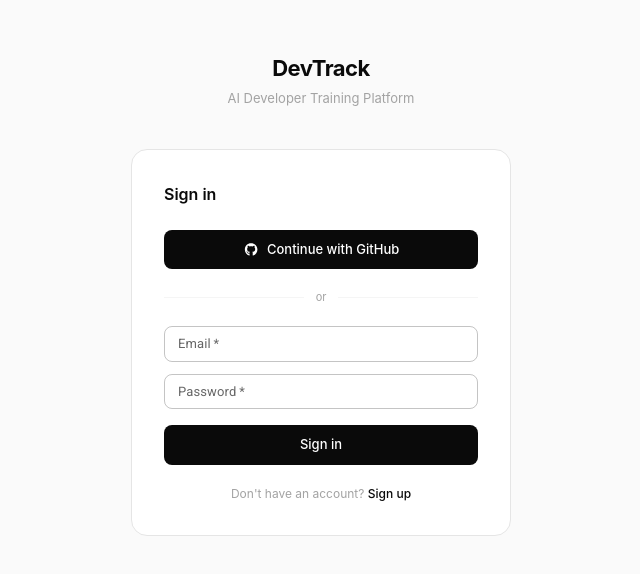
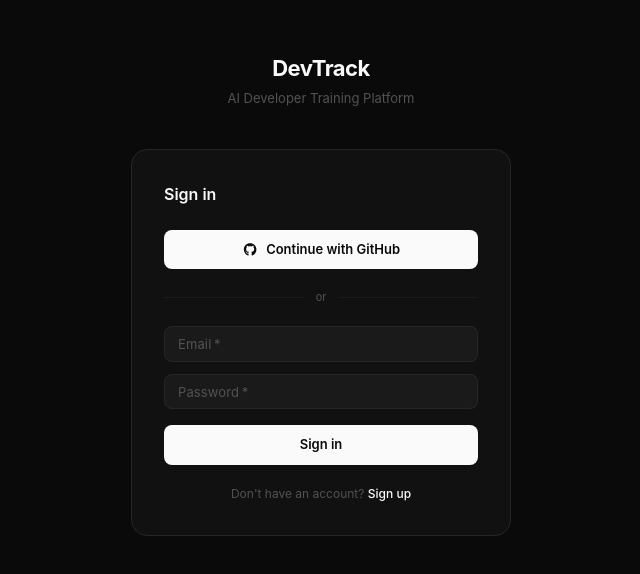
Before and after one commit to harshiltewari2004/AI-developer-training-platform, a React app in the folder frontend/: page /login in a window 1280 px wide. Shown: the part 106-680 px from the top of the page, without its empty margins (319-959 px from the left). Built offline with nearby package versions, Linux system fonts and the light colour scheme; no server answers; the HTML template or start-up script is replaced by a standard one.

Commit message:
UI changed to dark

```diff
--- a/frontend/src/components/Layout.jsx
+++ b/frontend/src/components/Layout.jsx
@@ -5,7 +5,7 @@ export default function Layout({ children }) {
         <div style={{
             display: 'flex',
             minHeight: '100vh',
-            backgroundColor: '#FAFAFA'
+            backgroundColor: '#0A0A0A'
         }}>
             <Sidebar />
             <main style={{
--- a/frontend/src/components/ui/Button.jsx
+++ b/frontend/src/components/ui/Button.jsx
@@ -1,35 +1,30 @@
 import { CircularProgress } from '@mui/material';
 
 export default function Button({
-    children,
-    onClick,
-    variant = 'primary',
-    size = 'md',
-    loading = false,
-    disabled = false,
-    icon,
-    style = {}
+    children, onClick, variant = 'primary',
+    size = 'md', loading = false,
+    disabled = false, icon, style = {}
 }) {
     const sizes = {
-        sm: { padding: '6px 12px', fontSize: 12 },
-        md: { padding: '8px 16px', fontSize: 13 },
-        lg: { padding: '12px 24px', fontSize: 14 },
+        sm: { padding: '6px 12px', fontSize: 11 },
+        md: { padding: '8px 14px', fontSize: 12 },
+        lg: { padding: '11px 20px', fontSize: 13 },
     };
 
     const variants = {
         primary: {
-            backgroundColor: '#0A0A0A',
-            color: '#FFFFFF',
-            border: '1px solid #0A0A0A',
+            backgroundColor: '#FAFAFA',
+            color: '#0A0A0A',
+            border: '1px solid #FAFAFA',
         },
         secondary: {
-            backgroundColor: '#FFFFFF',
-            color: '#0A0A0A',
-            border: '1px solid #E5E5E5',
+            backgroundColor: 'transparent',
+            color: '#A3A3A3',
+            border: '1px solid #262626',
         },
         ghost: {
             backgroundColor: 'transparent',
-            color: '#737373',
+            color: '#525252',
             border: '1px solid transparent',
         }
     };
@@ -46,8 +41,9 @@ export default function Button({
                 fontFamily: 'Inter, sans-serif',
                 fontWeight: 500,
                 cursor: disabled || loading ? 'not-allowed' : 'pointer',
-                opacity: disabled ? 0.5 : 1,
-                transition: 'opacity 0.15s, background-color 0.15s',
+                opacity: disabled ? 0.4 : 1,
+                transition: 'opacity 0.15s, border-color 0.15s',
+                letterSpacing: '-0.1px',
                 ...sizes[size],
                 ...variants[variant],
                 ...style
@@ -55,16 +51,16 @@ export default function Button({
             onMouseEnter={e => {
                 if (!disabled && !loading) {
                     if (variant === 'primary') e.currentTarget.style.opacity = '0.85';
-                    if (variant === 'secondary') e.currentTarget.style.borderColor = '#A3A3A3';
+                    if (variant === 'secondary') e.currentTarget.style.borderColor = '#333333';
                 }
             }}
             onMouseLeave={e => {
                 e.currentTarget.style.opacity = '1';
-                if (variant === 'secondary') e.currentTarget.style.borderColor = '#E5E5E5';
+                if (variant === 'secondary') e.currentTarget.style.borderColor = '#262626';
             }}
         >
             {loading
-                ? <CircularProgress size={12} style={{ color: 'inherit' }} />
+                ? <CircularProgress size={11} style={{ color: 'inherit' }} />
                 : icon
             }
             {children}
--- a/frontend/src/components/ui/Card.jsx
+++ b/frontend/src/components/ui/Card.jsx
@@ -1,34 +1,18 @@
-import React from 'react';
-
-export default function Card({
-    children,
-    padding = 24,
-    style = {},
-    onClick,
-    hoverable = false
-}) {
+export default function Card({ children, padding = 24, style = {}, onClick, hoverable = false }) {
     return (
         <div
             onClick={onClick}
             style={{
-                backgroundColor: '#FFFFFF',
-                border: '1px solid #E5E5E5',
+                backgroundColor: '#111111',
+                border: '1px solid #262626',
                 borderRadius: 12,
                 padding,
-                transition: hoverable ? 'border-color 0.15s, box-shadow 0.15s' : 'none',
+                transition: hoverable ? 'border-color 0.15s' : 'none',
                 cursor: onClick ? 'pointer' : 'default',
                 ...style
             }}
-            onMouseEnter={e => {
-                if (hoverable) {
-                    e.currentTarget.style.borderColor = '#A3A3A3';
-                }
-            }}
-            onMouseLeave={e => {
-                if (hoverable) {
-                    e.currentTarget.style.borderColor = '#E5E5E5';
-                }
-            }}
+            onMouseEnter={e => { if (hoverable) e.currentTarget.style.borderColor = '#333333'; }}
+            onMouseLeave={e => { if (hoverable) e.currentTarget.style.borderColor = '#262626'; }}
         >
             {children}
         </div>
--- a/frontend/src/pages/Login.jsx
+++ b/frontend/src/pages/Login.jsx
@@ -7,10 +7,10 @@ import API from '../api/axios';
 import { useAuth } from '../context/AuthContext';
 
 export default function Login() {
-    const { setUser }      = useAuth();
-    const navigate         = useNavigate();
-    const [form, setForm]  = useState({ email: '', password: '' });
-    const [error, setError]   = useState('');
+    const { setUser }           = useAuth();
+    const navigate              = useNavigate();
+    const [form, setForm]       = useState({ email: '', password: '' });
+    const [error, setError]     = useState('');
     const [loading, setLoading] = useState(false);
 
     const handleChange = (e) => {
@@ -44,7 +44,7 @@ export default function Login() {
     return (
         <div style={{
             minHeight: '100vh',
-            backgroundColor: '#FAFAFA',
+            backgroundColor: '#0A0A0A',
             display: 'flex',
             alignItems: 'center',
             justifyContent: 'center',
@@ -53,33 +53,40 @@ export default function Login() {
         }}>
             <div style={{ width: '100%', maxWidth: 380 }}>
 
-                {/* logo */}
+                {/* Logo */}
                 <div style={{ textAlign: 'center', marginBottom: 40 }}>
                     <h1 style={{
                         fontSize: 22,
                         fontWeight: 700,
-                        color: '#0A0A0A',
-                        letterSpacing: '-0.5px'
+                        color: '#FAFAFA',
+                        letterSpacing: '-0.5px',
+                        fontFamily: 'Inter, sans-serif'
                     }}>
                         DevTrack
                     </h1>
-                    <p style={{ fontSize: 13, color: '#A3A3A3', marginTop: 4 }}>
+                    <p style={{
+                        fontSize: 13,
+                        color: '#525252',
+                        marginTop: 4,
+                        fontFamily: 'Inter, sans-serif'
+                    }}>
                         AI Developer Training Platform
                     </p>
                 </div>
 
-                {/* card */}
+                {/* Card */}
                 <div style={{
-                    backgroundColor: '#FFFFFF',
-                    border: '1px solid #E5E5E5',
+                    backgroundColor: '#111111',
+                    border: '1px solid #262626',
                     borderRadius: 16,
                     padding: 32
                 }}>
                     <h2 style={{
                         fontSize: 16,
                         fontWeight: 600,
-                        color: '#0A0A0A',
-                        marginBottom: 24
+                        color: '#FAFAFA',
+                        marginBottom: 24,
+                        fontFamily: 'Inter, sans-serif'
                     }}>
                         Sign in
                     </h2>
@@ -94,12 +101,12 @@ export default function Login() {
                             justifyContent: 'center',
                             gap: 8,
                             padding: '10px 16px',
-                            backgroundColor: '#0A0A0A',
-                            color: '#FFFFFF',
+                            backgroundColor: '#FAFAFA',
+                            color: '#0A0A0A',
                             border: 'none',
                             borderRadius: 8,
                             fontSize: 13,
-                            fontWeight: 500,
+                            fontWeight: 600,
                             cursor: 'pointer',
                             fontFamily: 'Inter, sans-serif',
                             marginBottom: 20,
@@ -112,25 +119,45 @@ export default function Login() {
                         Continue with GitHub
                     </button>
 
-                    {/* divider */}
+                    {/* Divider */}
                     <div style={{
                         display: 'flex',
                         alignItems: 'center',
                         gap: 12,
                         marginBottom: 20
                     }}>
-                        <div style={{ flex: 1, height: 1, backgroundColor: '#F5F5F5' }} />
-                        <span style={{ fontSize: 11, color: '#A3A3A3' }}>or</span>
-                        <div style={{ flex: 1, height: 1, backgroundColor: '#F5F5F5' }} />
+                        <div style={{ flex: 1, height: 1, backgroundColor: '#1A1A1A' }} />
+                        <span style={{
+                            fontSize: 11,
+                            color: '#525252',
+                            fontFamily: 'Inter, sans-serif'
+                        }}>
+                            or
+                        </span>
+                        <div style={{ flex: 1, height: 1, backgroundColor: '#1A1A1A' }} />
                     </div>
 
                     {error && (
-                        <Alert severity="error" sx={{ mb: 2, fontSize: 12, borderRadius: 2 }}>
+                        <Alert
+                            severity="error"
+                            sx={{
+                                mb: 2,
+                                fontSize: 12,
+                                borderRadius: 2,
+                                backgroundColor: '#1A1A1A !important',
+                                border: '1px solid #262626 !important',
+                                color: '#FAFAFA !important'
+                            }}
+                        >
                             {error}
                         </Alert>
                     )}
 
-                    <form onSubmit={handleSubmit} style={{ display: 'flex', flexDirection: 'column', gap: 12 }}>
+                    {/* Form */}
+                    <form
+                        onSubmit={handleSubmit}
+                        style={{ display: 'flex', flexDirection: 'column', gap: 12 }}
+                    >
                         <TextField
                             fullWidth
                             size="small"
@@ -141,8 +168,21 @@ export default function Login() {
                             onChange={handleChange}
                             required
                             sx={{
-                                '& .MuiOutlinedInput-root': { borderRadius: 2, fontSize: 13 },
-                                '& .MuiInputLabel-root': { fontSize: 13 }
+                                '& .MuiOutlinedInput-root': {
+                                    borderRadius: 2,
+                                    fontSize: 13,
+                                    backgroundColor: '#1A1A1A',
+                                    color: '#FAFAFA',
+                                    fontFamily: 'Inter, sans-serif',
+                                },
+                                '& .MuiOutlinedInput-notchedOutline': {
+                                    borderColor: '#262626',
+                                },
+                                '& .MuiInputLabel-root': {
+                                    fontSize: 13,
+                                    color: '#525252',
+                                    fontFamily: 'Inter, sans-serif',
+                                },
                             }}
                         />
                         <TextField
@@ -155,22 +195,36 @@ export default function Login() {
                             onChange={handleChange}
                             required
                             sx={{
-                                '& .MuiOutlinedInput-root': { borderRadius: 2, fontSize: 13 },
-                                '& .MuiInputLabel-root': { fontSize: 13 }
+                                '& .MuiOutlinedInput-root': {
+                                    borderRadius: 2,
+                                    fontSize: 13,
+                                    backgroundColor: '#1A1A1A',
+                                    color: '#FAFAFA',
+                                    fontFamily: 'Inter, sans-serif',
+                                },
+                                '& .MuiOutlinedInput-notchedOutline': {
+                                    borderColor: '#262626',
+                                },
+                                '& .MuiInputLabel-root': {
+                                    fontSize: 13,
+                                    color: '#525252',
+                                    fontFamily: 'Inter, sans-serif',
+                                },
                             }}
                         />
+
                         <button
                             type="submit"
                             disabled={loading}
                             style={{
                                 width: '100%',
                                 padding: '10px 16px',
-                                backgroundColor: '#0A0A0A',
-                                color: '#FFFFFF',
+                                backgroundColor: '#FAFAFA',
+                                color: '#0A0A0A',
                                 border: 'none',
                                 borderRadius: 8,
                                 fontSize: 13,
-                                fontWeight: 500,
+                                fontWeight: 600,
                                 cursor: loading ? 'not-allowed' : 'pointer',
                                 opacity: loading ? 0.6 : 1,
                                 fontFamily: 'Inter, sans-serif',
@@ -178,22 +232,32 @@ export default function Login() {
                                 alignItems: 'center',
                                 justifyContent: 'center',
                                 gap: 8,
-                                marginTop: 4
+                                marginTop: 4,
+                                transition: 'opacity 0.15s'
                             }}
+                            onMouseEnter={e => { if (!loading) e.currentTarget.style.opacity = '0.85'; }}
+                            onMouseLeave={e => { e.currentTarget.style.opacity = loading ? '0.6' : '1'; }}
                         >
-                            {loading && <CircularProgress size={14} style={{ color: '#FFFFFF' }} />}
+                            {loading && (
+                                <CircularProgress size={13} style={{ color: '#0A0A0A' }} />
+                            )}
                             {loading ? 'Signing in...' : 'Sign in'}
                         </button>
                     </form>
 
                     <p style={{
                         fontSize: 12,
-                        color: '#A3A3A3',
+                        color: '#525252',
                         textAlign: 'center',
-                        marginTop: 20
+                        marginTop: 20,
+                        fontFamily: 'Inter, sans-serif'
                     }}>
                         Don't have an account?{' '}
-                        <Link to="/signup" style={{ color: '#0A0A0A', fontWeight: 500 }}>
+                        <Link to="/signup" style={{
+                            color: '#FAFAFA',
+                            fontWeight: 500,
+                            textDecoration: 'none'
+                        }}>
                             Sign up
                         </Link>
                     </p>
--- a/frontend/src/styles/global.css
+++ b/frontend/src/styles/global.css
@@ -1,16 +1,15 @@
 @import url('https://fonts.googleapis.com/css2?family=Inter:wght@300;400;500;600;700&display=swap');
 
 :root {
-  --black:     #0A0A0A;
+  --bg:        #0A0A0A;
+  --surface:   #111111;
+  --surface-2: #1A1A1A;
+  --border:    #262626;
+  --border-2:  #333333;
+  --text-1:    #FAFAFA;
+  --text-2:    #A3A3A3;
+  --text-3:    #525252;
   --white:     #FFFFFF;
-  --grey-50:   #FAFAFA;
-  --grey-100:  #F5F5F5;
-  --grey-200:  #E5E5E5;
-  --grey-300:  #D4D4D4;
-  --grey-400:  #A3A3A3;
-  --grey-500:  #737373;
-  --grey-600:  #525252;
-  --grey-900:  #171717;
   --radius-sm: 8px;
   --radius-md: 12px;
   --radius-lg: 16px;
@@ -24,24 +23,78 @@
 
 body {
   font-family: 'Inter', -apple-system, BlinkMacSystemFont, sans-serif;
-  background-color: var(--grey-50);
-  color: var(--grey-900);
+  background-color: var(--bg);
+  color: var(--text-1);
   -webkit-font-smoothing: antialiased;
 }
 
-/* MUI overrides — force Inter everywhere */
-.MuiTypography-root,
-.MuiButton-root,
-.MuiChip-root,
+/* MUI dark overrides */
+.MuiPaper-root {
+  background-color: var(--surface) !important;
+  color: var(--text-1) !important;
+}
+
 .MuiInputBase-root {
+  font-family: 'Inter', sans-serif !important;
+  color: var(--text-1) !important;
+  background-color: var(--surface-2) !important;
+}
+
+.MuiOutlinedInput-notchedOutline {
+  border-color: var(--border) !important;
+}
+
+.MuiOutlinedInput-root:hover .MuiOutlinedInput-notchedOutline {
+  border-color: var(--border-2) !important;
+}
+
+.MuiOutlinedInput-root.Mui-focused .MuiOutlinedInput-notchedOutline {
+  border-color: var(--white) !important;
+}
+
+.MuiInputLabel-root {
+  font-family: 'Inter', sans-serif !important;
+  color: var(--text-3) !important;
+}
+
+.MuiInputLabel-root.Mui-focused {
+  color: var(--text-2) !important;
+}
+
+.MuiChip-root {
   font-family: 'Inter', sans-serif !important;
 }
 
-/* Remove MUI default blue focus rings */
-.MuiOutlinedInput-root.Mui-focused .MuiOutlinedInput-notchedOutline {
-  border-color: var(--grey-900) !important;
+.MuiDivider-root {
+  border-color: var(--border) !important;
 }
 
-.MuiCheckbox-root.Mui-checked {
-  color: var(--grey-900) !important;
+.MuiSkeleton-root {
+  background-color: var(--surface-2) !important;
 }
+
+.MuiAlert-root {
+  background-color: var(--surface-2) !important;
+  color: var(--text-1) !important;
+  border: 1px solid var(--border) !important;
+}
+
+.MuiLinearProgress-root {
+  background-color: var(--surface-2) !important;
+}
+
+.MuiAvatar-root {
+  background-color: var(--surface-2) !important;
+}
+
+/* Scrollbar */
+::-webkit-scrollbar {
+  width: 4px;
+}
+::-webkit-scrollbar-track {
+  background: var(--bg);
+}
+::-webkit-scrollbar-thumb {
+  background: var(--border-2);
+  border-radius: 2px;
+}
```
Also changed, not shown: frontend/src/components/Sidebar.jsx (+72 -61 lines), frontend/src/components/StrongTopics.jsx (+70 -13 lines), frontend/src/components/WeakTopics.jsx (+24 -15 lines), frontend/src/components/ui/PageHeader.jsx (+7 -6 lines), frontend/src/components/ui/StatCard.jsx (+17 -23 lines).
